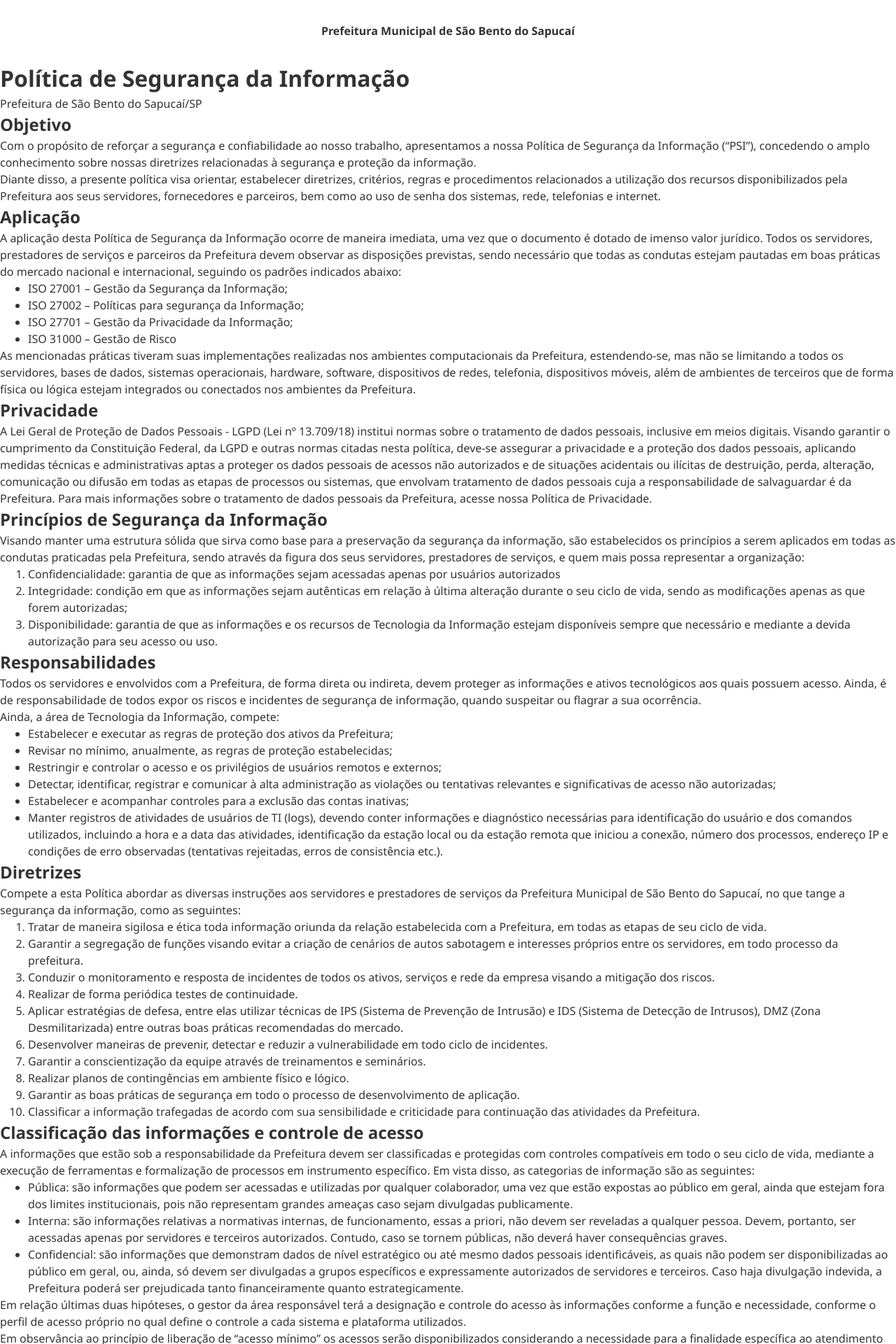
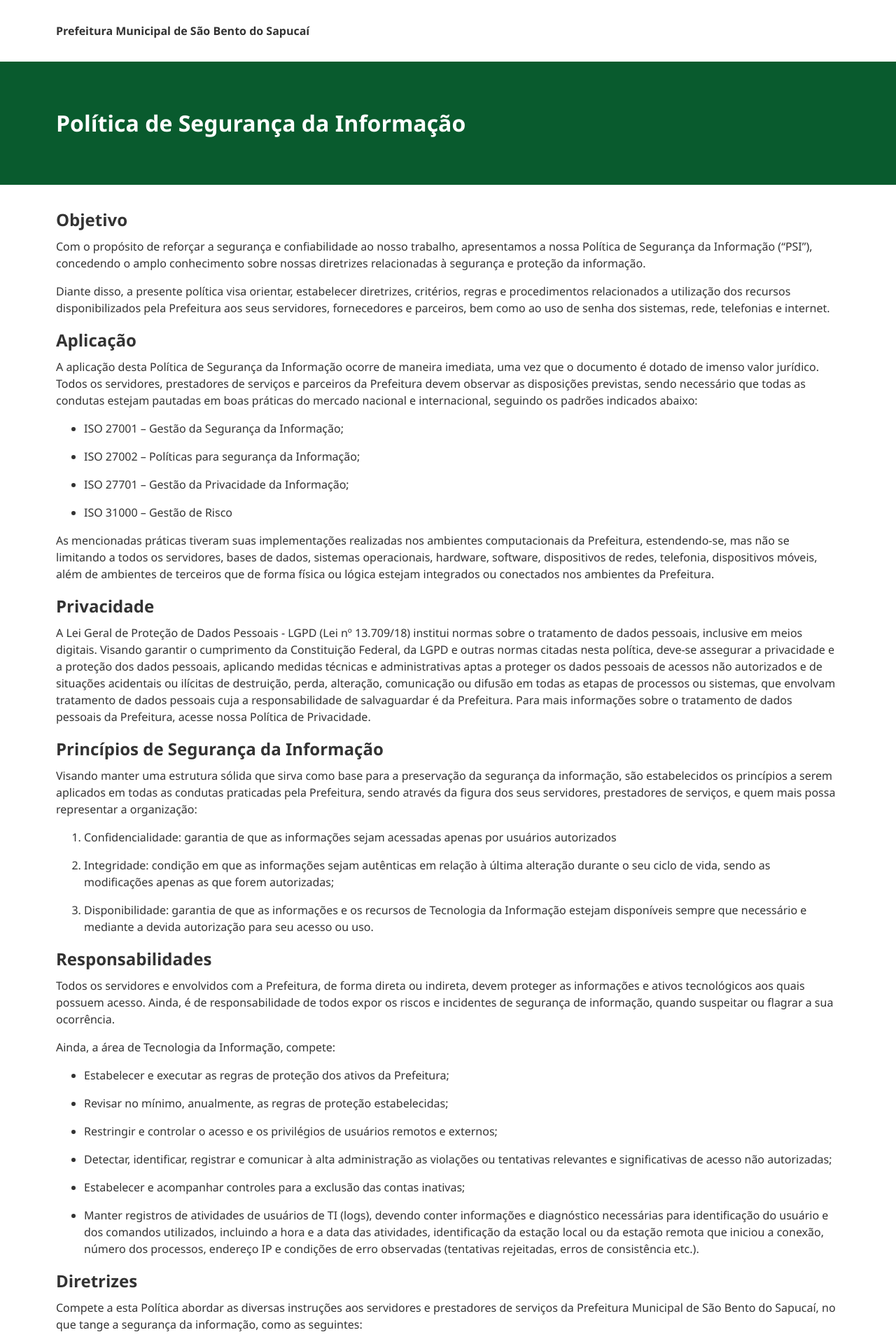
Before and after one commit to pmsbs/pmsbs.github.io, a Jekyll site: the page built from seguranca-informacao.md, in a window 1280 px wide. Shown: the top 1920 px of the page at 70% size. Built offline with Jekyll 4.4.1, drawn with Linux system fonts in a browser that asks for light colours.

Commit message:
Add style to posts pages

```diff
--- a/_config.yml
+++ b/_config.yml
@@ -1,6 +1,6 @@
 url: "https://pmsbs.github.io/" # the base hostname & protocol for your site, e.g. http://example.com
 baseurl: "" # the subpath of your site, e.g. /blog
-title: "Departamento de Tecnologia e Inovação - Prefeitura Municipal de São Bento do Sapucaí" # the name of your site, e.g. ACME Corp.
+title: "Prefeitura Municipal de São Bento do Sapucaí" # the name of your site, e.g. ACME Corp.
 lang: 'pt-BR' # the language of your site, e.g. en-US
 description: "Site oficial do Departamento de Tecnologia e Inovação da Prefeitura Municipal de São Bento do Sapucaí" # a short description of your site
 author:
--- a/_layouts/default.html
+++ b/_layouts/default.html
@@ -6,13 +6,23 @@
     <title>{{ page.title }} - {{ site.title }}</title>
     <link rel="stylesheet" href="{{ "/assets/css/main.css" | relative_url }}">
   </head>
-  <body>
+  <body class="page">
     <nav class="navbar">
-      <div class="container navbar__inner">
+      <div class="container">
         <a class="navbar__brand" href="/">Prefeitura Municipal de São Bento do Sapucaí</a>
       </div>
     </nav>
 
-    {{ content }}
+    <header class="hero page__hero">
+      <div class="container hero__inner">
+        <h1>
+          {{ page.title }}
+        </h1>
+      </div>
+    </header>
+
+    <div class="container">
+      {{ content }}
+    </div>
   </body>
 </html>
--- /dev/null
+++ b/_layouts/post.html
@@ -0,0 +1,7 @@
+---
+layout: default
+---
+
+<article class="post">
+    {{ content }}
+</article>
--- a/assets/css/main.css
+++ b/assets/css/main.css
@@ -1,6 +1,7 @@
 :root {
   --color-text: #333;
   --color-primary: #095B2E;
+  --color-text-invert: #fff;
 }
 
 *,
@@ -17,20 +18,20 @@ html, body {
   min-height: 100vh;
 }
 
-body {
+.page {
   font-family: 'Segoe UI', Tahoma, Geneva, Verdana, sans-serif;
   font-size: 1rem;
   line-height: 1.5;
   color: var(--color-text)
 }
 
+.page__hero {
+  margin-bottom: 2rem;
+}
+
 .navbar {
   padding-top: 2rem;
   padding-bottom: 2rem;
-}
-
-.navbar__inner {
-  text-align: center;
 }
 
 .navbar__brand {
@@ -51,3 +52,20 @@ body {
   margin-left: auto;
   margin-right: auto;
 }
+
+.hero {
+  background-color: var(--color-primary);
+  color: var(--color-text-invert);
+  padding-top: 4rem;
+  padding-bottom: 4rem;
+}
+
+.post {
+  p, ul, li {
+    margin-bottom: 1rem;
+  }
+
+  h2 {
+    margin-bottom: .5rem;
+  }
+}
--- a/index.html
+++ b/index.html
@@ -1,10 +1,7 @@
 ---
 layout: default
-title: "Home"
+title: "Departamento de Tecnologia e Inovação"
 ---
-
-<h1>Departamento de Tecnologia e Inovação</h1>
-
 <ul>
   <li>
     <a href="/seguranca-informacao.html">Política de Segurança da Informação</a>
--- a/seguranca-informacao.md
+++ b/seguranca-informacao.md
@@ -1,11 +1,8 @@
 ---
-layout: default
+layout: post
 title: "Política de Segurança da Informação"
 ---
 
-# Política de Segurança da Informação
-
-Prefeitura de São Bento do Sapucaí/SP
 
 ## Objetivo
 
```
